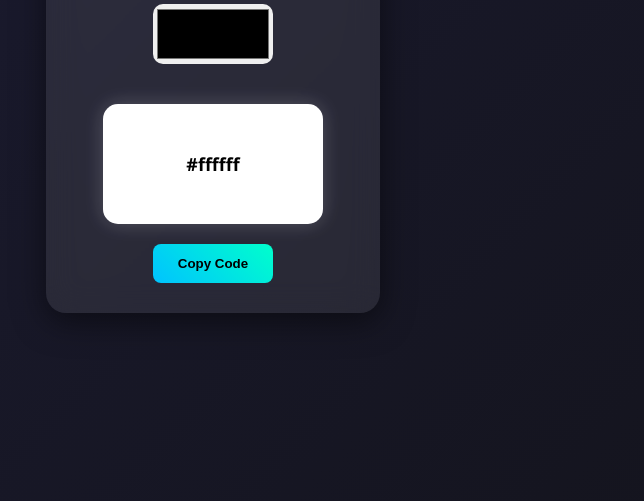
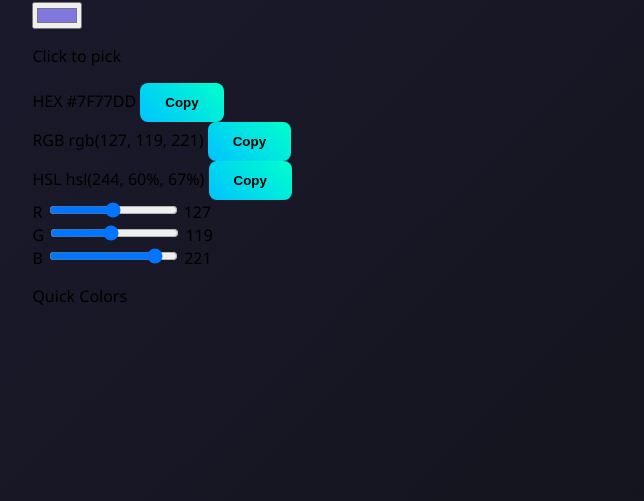
Before and after one commit to anmisha-dash/color-picker, a plain HTML site: page index.html in a window 1280 px wide. Shown: the part 299-800 px from the top of the page, without its empty margins (427-1071 px from the left). Drawn offline with Linux system fonts and the light colour scheme.

Commit message:
modifying index.html

```diff
--- a/index.html
+++ b/index.html
@@ -1,24 +1,90 @@
 <!DOCTYPE html>
 <html lang="en">
 <head>
-    <meta charset="UTF-8">
-    <title>Color Picker App</title>
-    <link rel="stylesheet" href="style.css">
+  <meta charset="UTF-8" />
+  <meta name="viewport" content="width=device-width, initial-scale=1.0"/>
+  <title>Color Picker</title>
+  <link rel="stylesheet" href="style.css" />
 </head>
 <body>
 
-    <div class="container">
-        <h1>🎨 Color Picker</h1>
+  <div class="page">
+    <h1 class="heading">Color Picker</h1>
+    <p class="subheading">Pick a color and get its HEX, RGB and HSL values</p>
 
-        <input type="color" id="colorPicker">
+    <div class="card">
 
-        <div class="color-box" id="colorBox">
-            <p id="colorCode">#ffffff</p>
+      <!-- color preview -->
+      <div class="preview-box" id="previewBox">
+        <div class="preview-inner">
+          <input type="color" id="colorInput" value="#7F77DD" oninput="updateColor()" />
+          <p class="preview-label">Click to pick</p>
+        </div>
+      </div>
+
+      <!-- color values -->
+      <div class="values">
+
+        <div class="value-row">
+          <span class="value-label">HEX</span>
+          <span class="value-text" id="hexVal">#7F77DD</span>
+          <button class="copy-btn" onclick="copyValue('hexVal')">Copy</button>
         </div>
 
-        <button id="copyBtn">Copy Code</button>
+        <div class="value-row">
+          <span class="value-label">RGB</span>
+          <span class="value-text" id="rgbVal">rgb(127, 119, 221)</span>
+          <button class="copy-btn" onclick="copyValue('rgbVal')">Copy</button>
+        </div>
+
+        <div class="value-row">
+          <span class="value-label">HSL</span>
+          <span class="value-text" id="hslVal">hsl(244, 60%, 67%)</span>
+          <button class="copy-btn" onclick="copyValue('hslVal')">Copy</button>
+        </div>
+
+      </div>
+
+      <!-- sliders -->
+      <div class="sliders">
+        <div class="slider-row">
+          <span class="slider-label">R</span>
+          <input type="range" id="rSlider" min="0" max="255" value="127" oninput="updateFromSliders()" class="slider red-slider" />
+          <span class="slider-val" id="rVal">127</span>
+        </div>
+        <div class="slider-row">
+          <span class="slider-label">G</span>
+          <input type="range" id="gSlider" min="0" max="255" value="119" oninput="updateFromSliders()" class="slider green-slider" />
+          <span class="slider-val" id="gVal">119</span>
+        </div>
+        <div class="slider-row">
+          <span class="slider-label">B</span>
+          <input type="range" id="bSlider" min="0" max="255" value="221" oninput="updateFromSliders()" class="slider blue-slider" />
+          <span class="slider-val" id="bVal">221</span>
+        </div>
+      </div>
+
+      <!-- palette -->
+      <div class="palette-section">
+        <p class="palette-label">Quick Colors</p>
+        <div class="palette">
+          <div class="swatch" style="background:#7F77DD" onclick="setColor('#7F77DD')"></div>
+          <div class="swatch" style="background:#1D9E75" onclick="setColor('#1D9E75')"></div>
+          <div class="swatch" style="background:#D85A30" onclick="setColor('#D85A30')"></div>
+          <div class="swatch" style="background:#D4537E" onclick="setColor('#D4537E')"></div>
+          <div class="swatch" style="background:#185FA5" onclick="setColor('#185FA5')"></div>
+          <div class="swatch" style="background:#BA7517" onclick="setColor('#BA7517')"></div>
+          <div class="swatch" style="background:#111827" onclick="setColor('#111827')"></div>
+          <div class="swatch" style="background:#f0f2f5" onclick="setColor('#f0f2f5')" style="border:1px solid #e5e7eb"></div>
+        </div>
+      </div>
+
+      <!-- toast -->
+      <p class="toast" id="toast"></p>
+
     </div>
+  </div>
 
-    <script src="script.js"></script>
+  <script src="script.js"></script>
 </body>
 </html>
```
